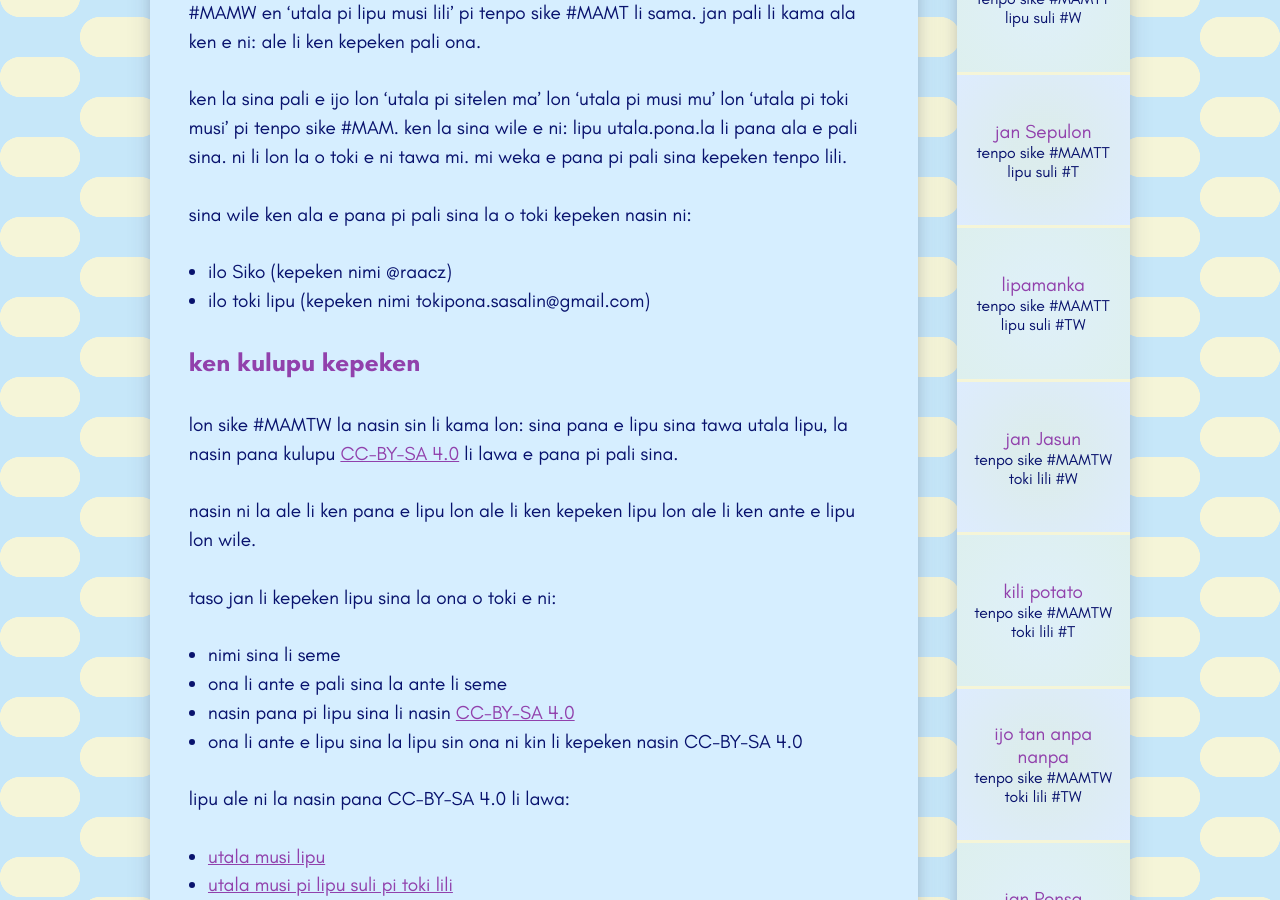
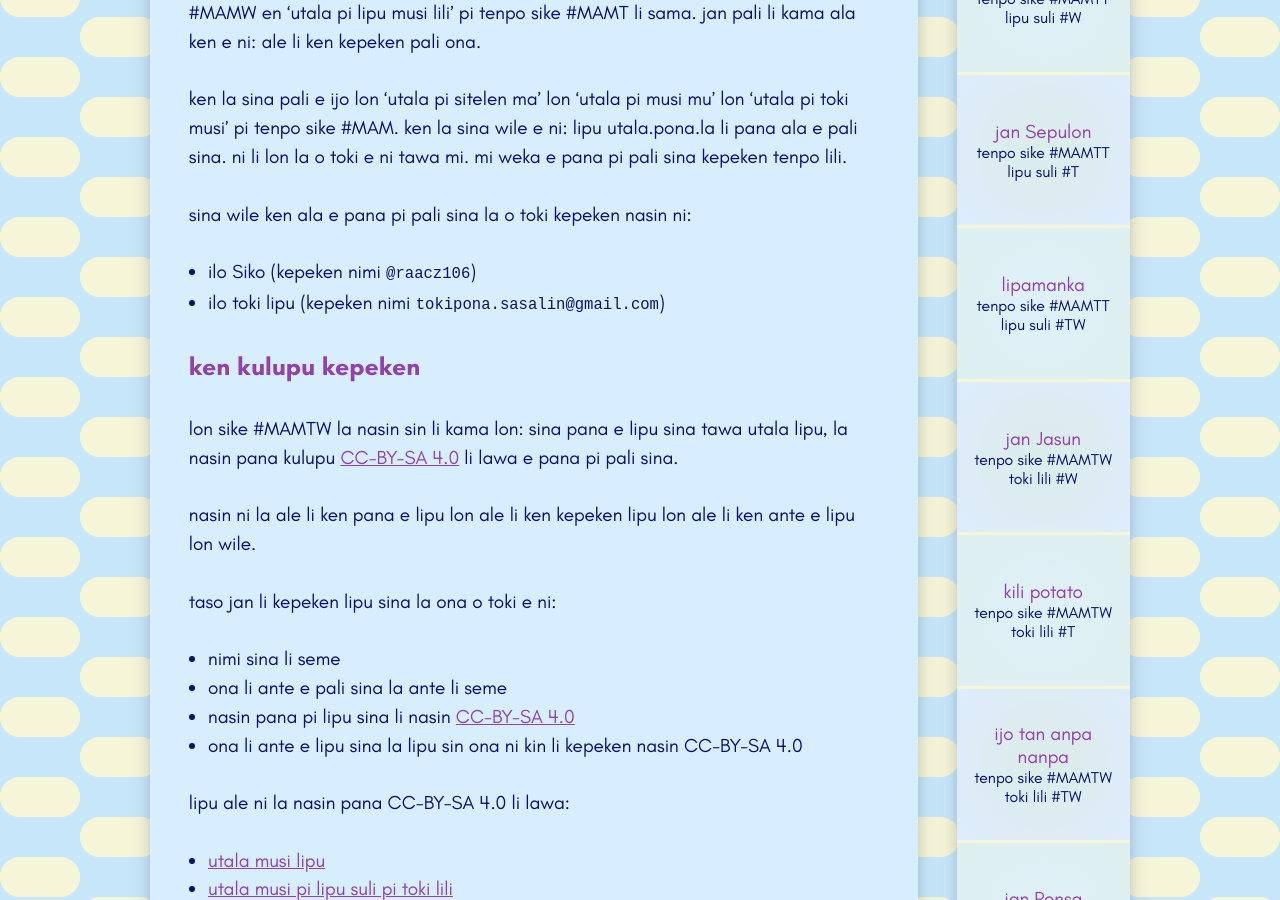
Before and after one commit to raacz/utala, a Jekyll site: the page built from lawa-kepeken_tok.md, in a window 1280 px wide and 900 px high, scrolled down 903 px. Built offline with Jekyll 4.4.1, drawn with Linux system fonts in a browser that asks for light colours.

Commit message:
Update lawa-kepeken_tok.md

```diff
--- a/lawa-kepeken_tok.md
+++ b/lawa-kepeken_tok.md
@@ -26,8 +26,8 @@ ale la 'utala pi sitelen ma' en 'utala pi musi mu' la jan pali li kama ala ken e
 ken la sina pali e ijo lon 'utala pi sitelen ma' lon 'utala pi musi mu' lon 'utala pi toki musi' pi tenpo sike #MAM. ken la sina wile e ni: lipu utala.pona.la li pana ala e pali sina. ni li lon la o toki e ni tawa mi. mi weka e pana pi pali sina kepeken tenpo lili.
 
 sina wile ken ala e pana pi pali sina la o toki kepeken nasin ni:
-- ilo Siko (kepeken nimi @raacz)
-- ilo toki lipu (kepeken nimi tokipona.sasalin@gmail.com)
+- ilo Siko (kepeken nimi `@raacz106`)
+- ilo toki lipu (kepeken nimi `tokipona.sasalin@gmail.com`)
 
 ## ken kulupu kepeken
 
```
